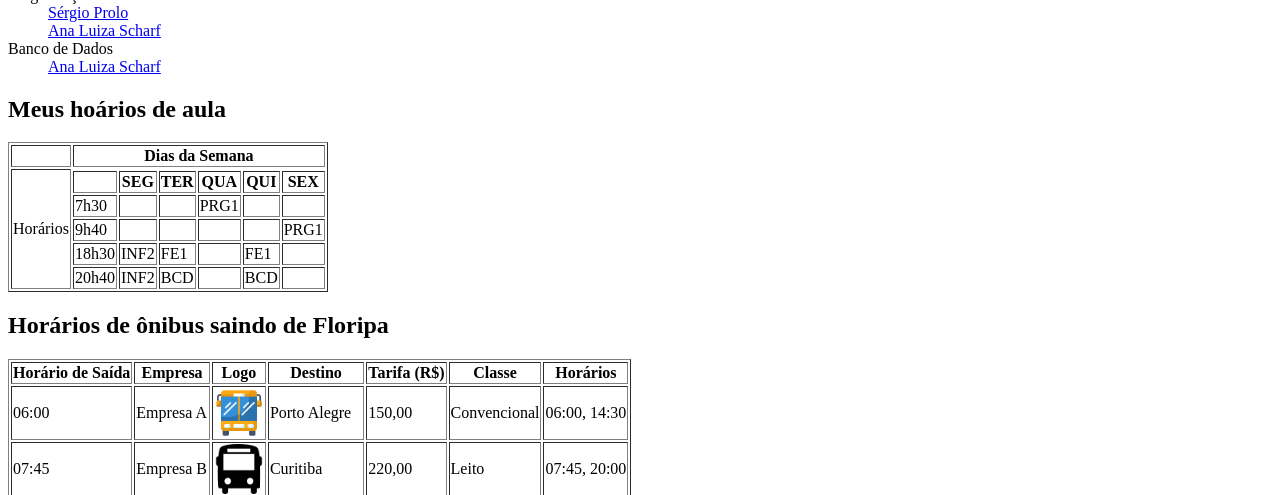
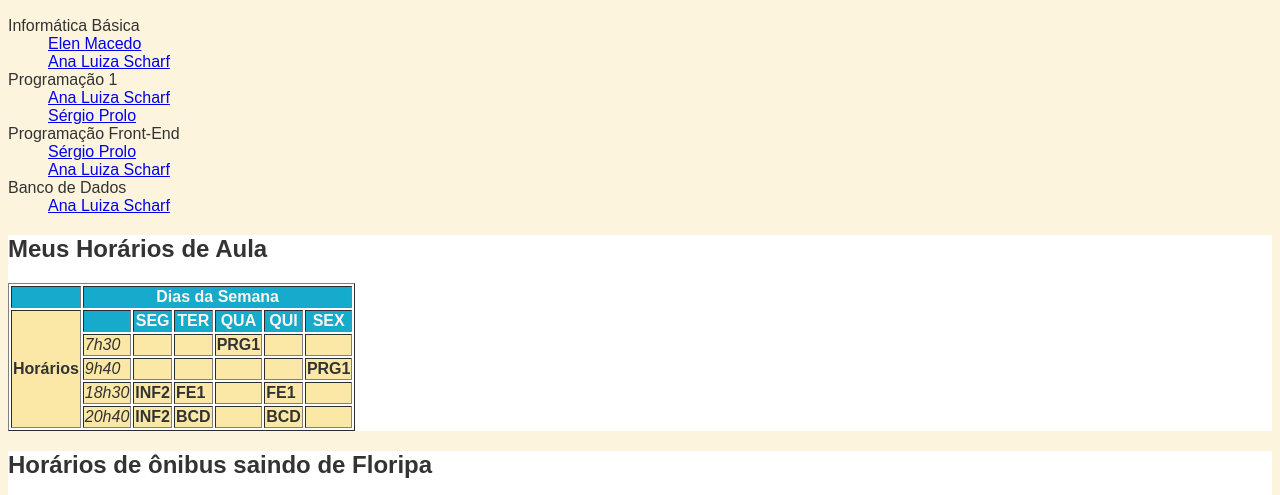
Before and after one commit to analuscharf/FrontEnd_2025_1, a plain HTML site: page Index.html in a window 1280 px wide. Shown: the part 845-1340 px from the top of the page. Drawn offline with Linux system fonts and the light colour scheme; files whose address does not match are found by name.

Commit message:
Primeiro commit

```diff
--- a/Index.html
+++ b/Index.html
@@ -1,7 +1,7 @@
-﻿﻿
 <!DOCTYPE html>
 <head>
     <title>Ana Luiza Scharf</title>
+   <link rel="stylesheet" href="styles.css">
 </head>
 <body>
 
@@ -101,15 +101,18 @@
 
 
 <!-- Seção de horários -->
-    <section>
-        <h2>Meus hoários de aula</h2>
-        <table border="1">
+    <section id="horarios">
+        <h2 class="titulo-secao">Meus Horários de Aula</h2>
+        <table class="tabela-horarios" border="1">
+            <thead>
                 <tr>
                     <th></th>
-                <th colspan="6">Dias da Semana</th>
+                    <th colspan="6" class="dias-semana">Dias da Semana</th>
                 </tr>
-            <td rowspan="6">Horários</td>
+            </thead>
+            <tbody>
                 <tr>
+                    <td rowspan="6" class="horarios">Horários</td>
                     <th></th>
                     <th>SEG</th>
                     <th>TER</th>
@@ -118,37 +121,38 @@
                     <th>SEX</th>
                 </tr>
                 <tr>
-                <td>7h30</td>
+                    <td class="hora">7h30</td>
                     <td></td>
                     <td></td>
-                <td>PRG1</td>
+                    <td class="disciplina">PRG1</td>
                     <td></td>
                     <td></td>
                 </tr>
                 <tr>
-                <td>9h40</td>
+                    <td class="hora">9h40</td>
                     <td></td>
                     <td></td>
                     <td></td>
                     <td></td>
-                <td>PRG1</td>
+                    <td class="disciplina">PRG1</td>
                 </tr>
                 <tr>
-                <td>18h30</td>
-                <td>INF2</td>
-                <td>FE1</td>
+                    <td class="hora">18h30</td>
+                    <td class="disciplina">INF2</td>
+                    <td class="disciplina">FE1</td>
                     <td></td>
-                <td>FE1</td>
+                    <td class="disciplina">FE1</td>
                     <td></td>
                 </tr>
                 <tr>
-                <td>20h40</td>
-                <td>INF2</td>
-                <td>BCD</td>
+                    <td class="hora">20h40</td>
+                    <td class="disciplina">INF2</td>
+                    <td class="disciplina">BCD</td>
                     <td></td>
-                <td>BCD</td>
+                    <td class="disciplina">BCD</td>
                     <td></td>
                 </tr>
+            </tbody>
         </table>
     </section>
     <section>
--- /dev/null
+++ b/styles.css
@@ -0,0 +1,103 @@
+/* Estilo para o corpo */
+body {
+    font-family: Arial, sans-serif;
+    background-color: #fcf4dc; /* Fundo pastel amarelo claro */
+    color: #333; /* Texto escuro */
+}
+
+/* Estilo para o cabeçalho */
+#cabecalho {
+    background-color: #277756; /* Verde escuro */
+    color: #FFF4EC; /* Branco claro */
+    text-align: center;
+}
+
+.titulo-pagina {
+    font-size: 28px;
+    font-weight: bold;
+}
+
+.subtitulo {
+    font-size: 18px;
+}
+
+/* Estilo para as seções */
+section {
+    background-color: #fff;
+}
+
+.titulo-secao {
+    font-size: 24px;
+    color: #333;
+
+}
+
+/* Estilo para listas de habilidades */
+.lista-habilidades li {
+    background-color: #f8c3d9; /* Rosa claro */
+    color: #333;
+
+}
+
+.lista-habilidades-futuras li {
+    background-color: #d4f4e8; /* Verde claro */
+    color: #333;
+
+}
+
+
+/* Estilo para tabelas */
+.tabela-horarios td {
+    background-color: #fbe8a6; /* Amarelo pastel */
+    color: #333;
+}
+
+.tabela-horarios th {
+    background-color: #16ABCD; /* Azul claro */
+    color: #FFF4EC; /* Branco claro */
+}
+
+.dias-semana {
+    background-color: #16ABCD; /* Azul claro */
+    color: #FFF4EC; /* Branco claro */
+}
+
+.horarios {
+    font-weight: bold;
+    background-color: #e6f0ff; /* Azul claro */
+}
+
+.hora {
+    font-style: italic;
+    color: #555;
+}
+
+.disciplina {
+    background-color: #ff9a76; /* Laranja pastel */
+    color: white;
+    font-weight: bold;
+}
+
+/* Estilo para tabela de ônibus */
+.tabela-onibus td {
+    background-color: #d0e8f2; /* Azul pastel */
+    color: #333;
+}
+
+.tabela-onibus th {
+    background-color: #ffe4b5; /* Bege pastel */
+    color: #333;
+}
+
+/* Estilo para o rodapé */
+#rodape {
+    background-color: #333;
+    color: #fff;
+    text-align: center;
+
+}
+
+.footnote {
+    font-size: 12px;
+    color: #bbb;
+}
```
Lines whose indentation alone changed are shown as unchanged.
